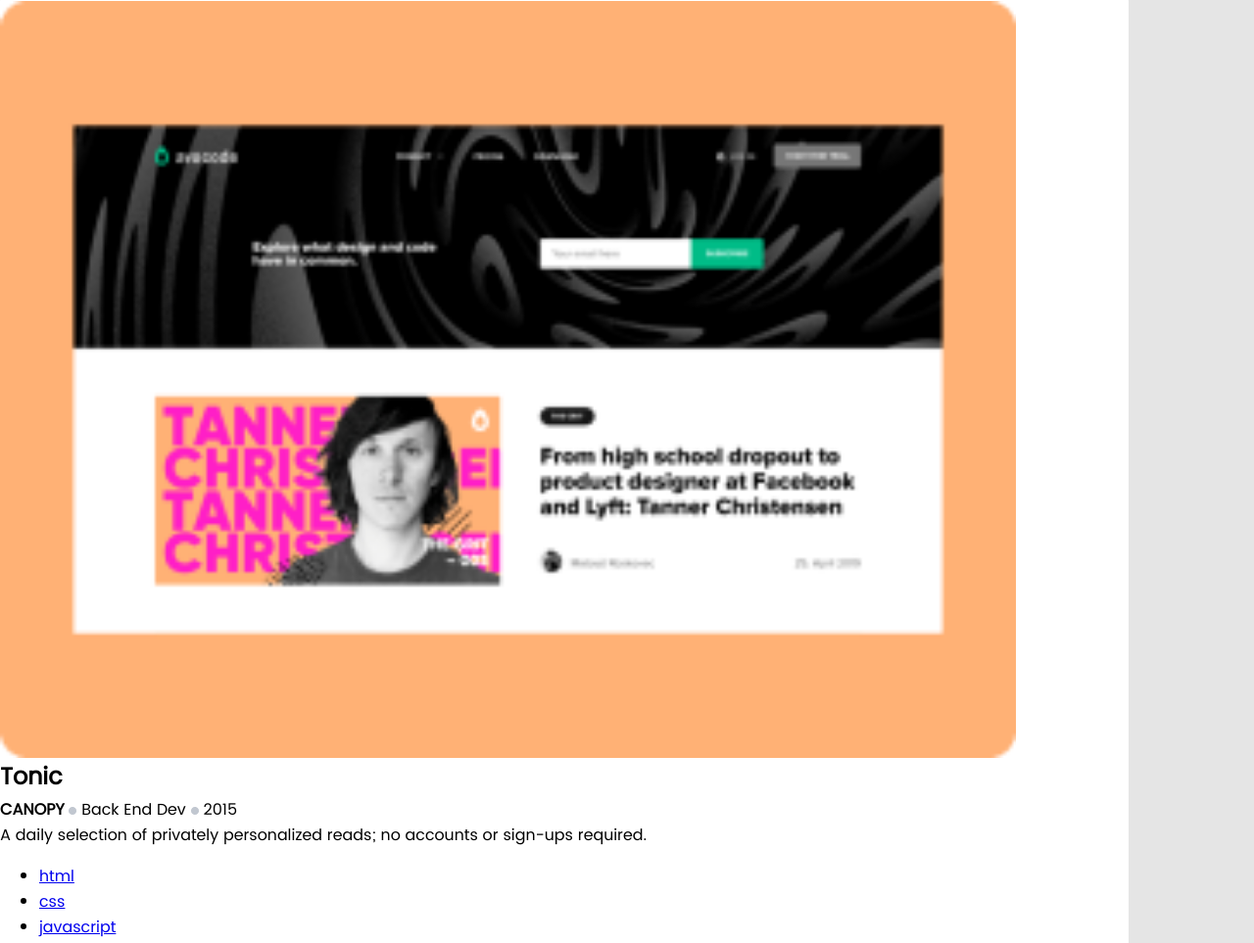
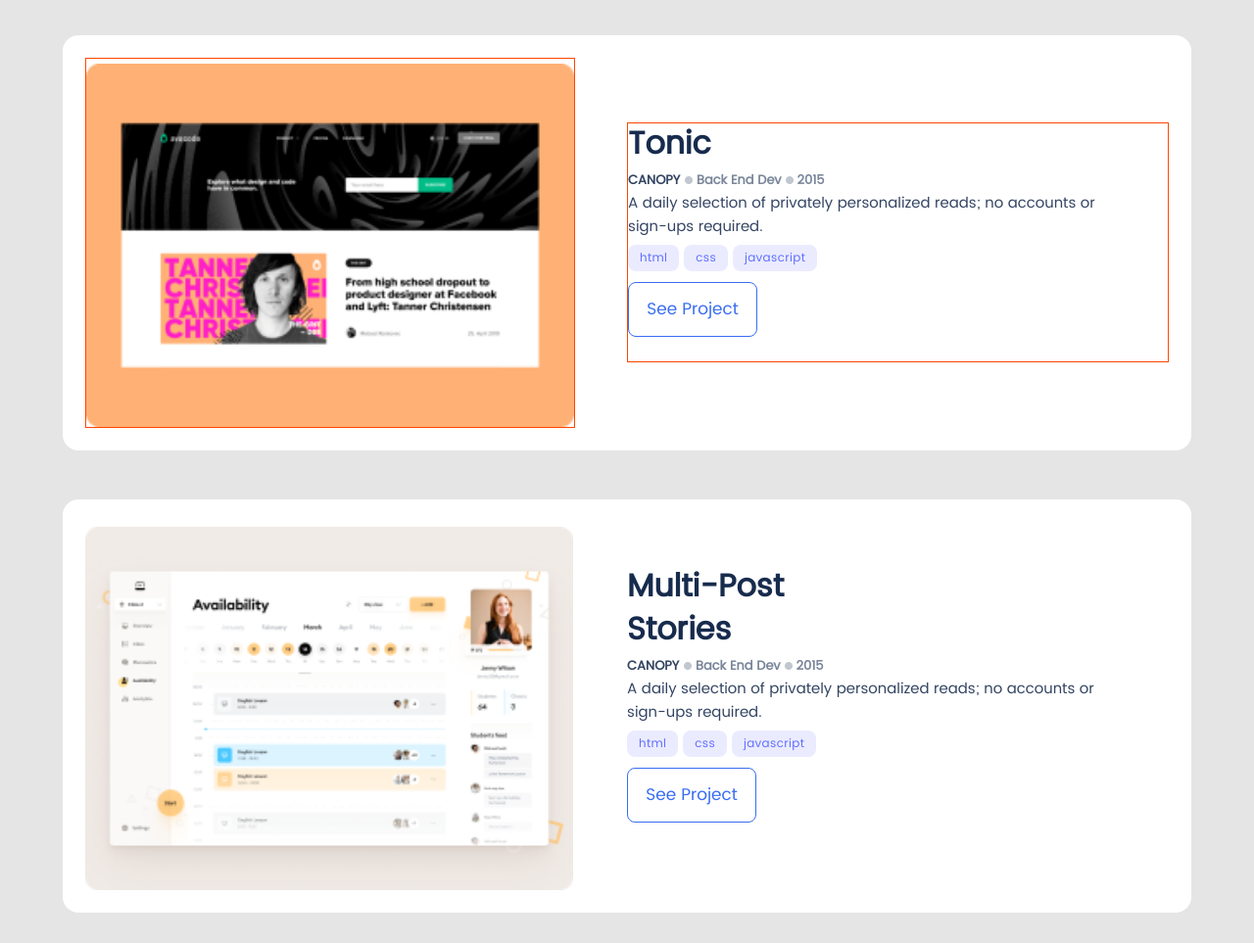
Before and after one commit to azy64/Portfolio, a website: page index.html in a window 1280 px wide. Shown: the part 738-1701 px from the top of the page at 98% size. Drawn offline with Linux system fonts and the light colour scheme.

Commit message:
aadd css for works section

```diff
--- a/css/style.css
+++ b/css/style.css
@@ -102,7 +102,7 @@
 }
 
 .p-t-10 {
-  padding-top: 15px;
+  padding-top: 5px;
 }
 .p-t-sm-30 {
   padding-top: 10%;
@@ -296,6 +296,10 @@
 /* ---------------------------------------media query for the header---------------------------------- */
 @media screen and (max-width: 800px) {
 
+  .p-t-10 {
+    padding-top: 15px;
+  }
+
   .w-100 {
   width: 100% !important;
 }
@@ -454,10 +458,10 @@
 
   .card .card-group {
     display: grid;
-    grid-template-columns: auto;
+    grid-template-columns: auto !important;
     justify-content: space-around;
     align-items: center;
-    padding-left: 10%;
+    padding-left: 10% !important;
     align-content: center;
     grid-row-gap: 7px;
   }
@@ -569,3 +573,96 @@
   font-weight: 400;
   color: #344563;
 }
+/* ----------------------------here we are defining css for card -------------------------------------*/
+
+.card {
+  margin: auto;
+  margin-top: 50px;
+  margin-bottom: 50px;
+}
+
+.card .card-group {
+  display: grid;
+  grid-template-columns: 50% 50%;
+  justify-content: space-around;
+  align-items: center;
+  padding: 2%;
+  align-content: center;
+  grid-row-gap: 7px;
+}
+
+.card-title h2 {
+    font-style: normal;
+    font-weight: bold !important;
+    font-size: 32px !important;
+    line-height: 44px !important;
+    color: #172b4d !important;
+  }
+
+  .card-sub-title b {
+    font-weight: 600;
+    font-size: 13px;
+    line-height: 16px;
+    color: #344563;
+  }
+
+  .card-sub-title .counter {
+    font-weight: 600;
+    font-size: 13px;
+    line-height: 16px;
+    color: #7a869a;
+  }
+
+  .card-content {
+    font-weight: normal;
+    font-size: 15px;
+    line-height: 24px;
+    color: #344563;
+  }
+
+  .card-link {
+    padding: 5px;
+    padding-left: 0;
+    margin-bottom: 8px;
+  }
+
+  .card-link-group {
+    margin: 0;
+    padding: 0;
+  }
+
+  .card-link-group li {
+    list-style: none !important;
+    display: inline-block !important;
+  }
+
+  .card-link a {
+    font-weight: 500;
+    font-size: 12px;
+    line-height: 16px;
+    letter-spacing: 0.03em;
+    color: #6070ff;
+    background: #ebebff;
+    border-radius: 8px;
+    padding: 4px 12px;
+    text-decoration: none;
+  }
+
+  .card-sup {
+    margin-bottom: 25px;
+    margin-top: 7px;
+  }
+
+  .card-sup a {
+    padding: 15px;
+    border-radius: 8px;
+    font-weight: 500;
+    font-size: 17px;
+    line-height: 24px;
+    color: #396df2;
+    border: 1px solid #396df2;
+    background-color: transparent;
+    display: block;
+    width: 100px;
+    text-align: center;
+  }
--- a/index.html
+++ b/index.html
@@ -10,7 +10,7 @@
 </head>
 
 <body class="m-0">
-    <div class="container grid-container row-gap-100 w-100" >
+    <div class="container grid-container row-gap-100 w-100">
         <header class="header flex-row">
             <nav class="flex-row flex bg-white">
                 <div class="logo">
@@ -32,7 +32,7 @@
                     </ul>
                 </div>
                 <div class="mobile-menu flex-row flex">
-                    <img src="./images/menu.png" alt="menu"/>
+                    <img src="./images/menu.png" alt="menu" />
                 </div>
             </nav>
         </header>
@@ -89,9 +89,10 @@
         <section class="works">
             <div class="card w-90 bg-white b-rounded ">
                 <div class="card-group">
-                    <div class="card-img w-90 p-t-10">
-                        <img src="./images/Tonic.png" alt="card-image"  class="block w-100"/>
+                    <div class="card-img w-90 p-t-10 border">
+                        <img src="./images/Tonic.png" alt="card-image" class="block w-100" />
                     </div>
+                    <div class="border">
                         <div class="card-title w-90">
                             <h2 class="m-0 p-0">Tonic</h2>
                         </div>
@@ -130,11 +131,13 @@
                         </div>
                     </div>
                 </div>
+            </div>
             <div class="card w-90 bg-white b-rounded ">
                 <div class="card-group">
                     <div class="card-img w-90 p-t-10">
-                        <img src="./images/portfolio1.png" alt="card-image"  class="block w-100"/>
+                        <img src="./images/portfolio1.png" alt="card-image" class="block w-100" />
                     </div>
+                    <div>
                         <div class="card-title w-90">
                             <h2 class="m-0 p-0">Multi-Post<br> Stories</h2>
                         </div>
@@ -173,11 +176,13 @@
                         </div>
                     </div>
                 </div>
+            </div>
             <div class="card w-90 bg-white b-rounded ">
                 <div class="card-group">
                     <div class="card-img w-90 p-t-10">
-                        <img src="./images/portfolio2.png" alt="card-image"  class="block w-100"/>
+                        <img src="./images/portfolio2.png" alt="card-image" class="block w-100" />
                     </div>
+                    <div>
                         <div class="card-title w-90">
                             <h2 class="m-0 p-0">Tonic</h2>
                         </div>
@@ -216,11 +221,13 @@
                         </div>
                     </div>
                 </div>
+            </div>
             <div class="card w-90 bg-white b-rounded ">
                 <div class="card-group">
                     <div class="card-img w-90 p-t-10">
-                        <img src="./images/portfolio3.png" alt="card-image"  class="block w-100"/>
+                        <img src="./images/portfolio3.png" alt="card-image" class="block w-100" />
                     </div>
+                    <div>
                         <div class="card-title w-90">
                             <h2 class="m-0 p-0">Multi-Post <br>
                                 Stories</h2>
@@ -258,6 +265,8 @@
                                 See Project
                             </a>
                         </div>
+                    </div>
+
                 </div>
             </div>
         </section>
@@ -314,20 +323,23 @@
                 <ul class="p-5">
                     <li class="w-100" id="item1">
                         <span class="text">Languages</span>
-                       <span class="icon position-null" ><img src="./images/Union.png" alt="arrow_down" /></span>
+                        <span class="icon position-null"><img src="./images/Union.png" alt="arrow_down" /></span>
                         <ul class="techno">
-                           <li class="grid-container-2"><img src="./images/js.png" alt="javascript" /><span class="line-height-60">JavaScript </span></li>
-                           <li class="grid-container-2"><img src="./images/html.png" alt="html" /><span class="line-height-60">HTML</span></li>
-                           <li class="grid-container-2"><img src="./images/css.png" alt="css" /><span class="line-height-60">CSS</span></li>
+                            <li class="grid-container-2"><img src="./images/js.png" alt="javascript" /><span
+                                    class="line-height-60">JavaScript </span></li>
+                            <li class="grid-container-2"><img src="./images/html.png" alt="html" /><span
+                                    class="line-height-60">HTML</span></li>
+                            <li class="grid-container-2"><img src="./images/css.png" alt="css" /><span
+                                    class="line-height-60">CSS</span></li>
                         </ul>
                     </li>
                     <li class="w-100">
                         <span class="text">Frameworks</span>
-                        <span class="icon" ><img src="./images/arrow_1.png" alt="arrow" /></span>
+                        <span class="icon"><img src="./images/arrow_1.png" alt="arrow" /></span>
                     </li>
                     <li class="w-100">
                         <span class="text">Skills</span>
-                        <span class="icon" ><img src="./images/arrow_1.png" alt="arrow" /></span>
+                        <span class="icon"><img src="./images/arrow_1.png" alt="arrow" /></span>
                     </li>
                 </ul>
 
@@ -341,13 +353,15 @@
                     a feature that you need built or a project that needs coding. I’d love to help with it
                 </p>
                 <form class="contact-form w-100 m-auto" action="https://formspree.io/f/xwkawzyq" method="POST">
-                    <input type="text" maxlength="30" required class="w-90" placeholder=" Your name" id="name" name="name"/>
-                    <input type="text" maxlength="30" required class="w-90" placeholder="natajayanj14@gmail.com" id="email" name="email"/>
+                    <input type="text" maxlength="30" required class="w-90" placeholder=" Your name" id="name"
+                        name="name" />
+                    <input type="text" maxlength="30" required class="w-90" placeholder="natajayanj14@gmail.com"
+                        id="email" name="email" />
                     <textarea class="w-90" required maxlength="500" required>
                         Write your message here
                     </textarea>
                     <div class="w-90 align-left m-b-5">
-                        <input type="submit" value="Get It Touch"/>
+                        <input type="submit" value="Get It Touch" />
                     </div>
 
                 </form>
```
Lines whose indentation alone changed are shown as unchanged.
